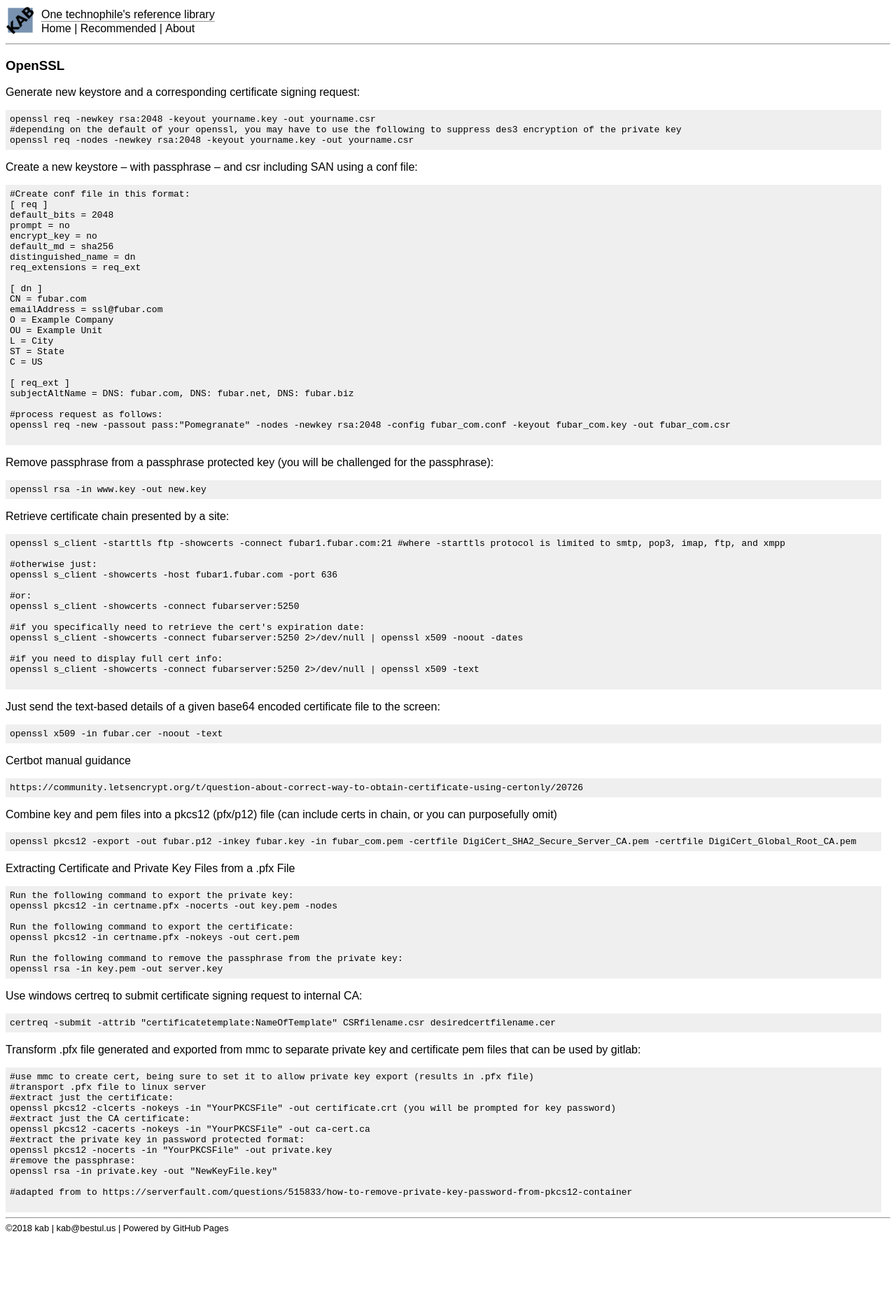
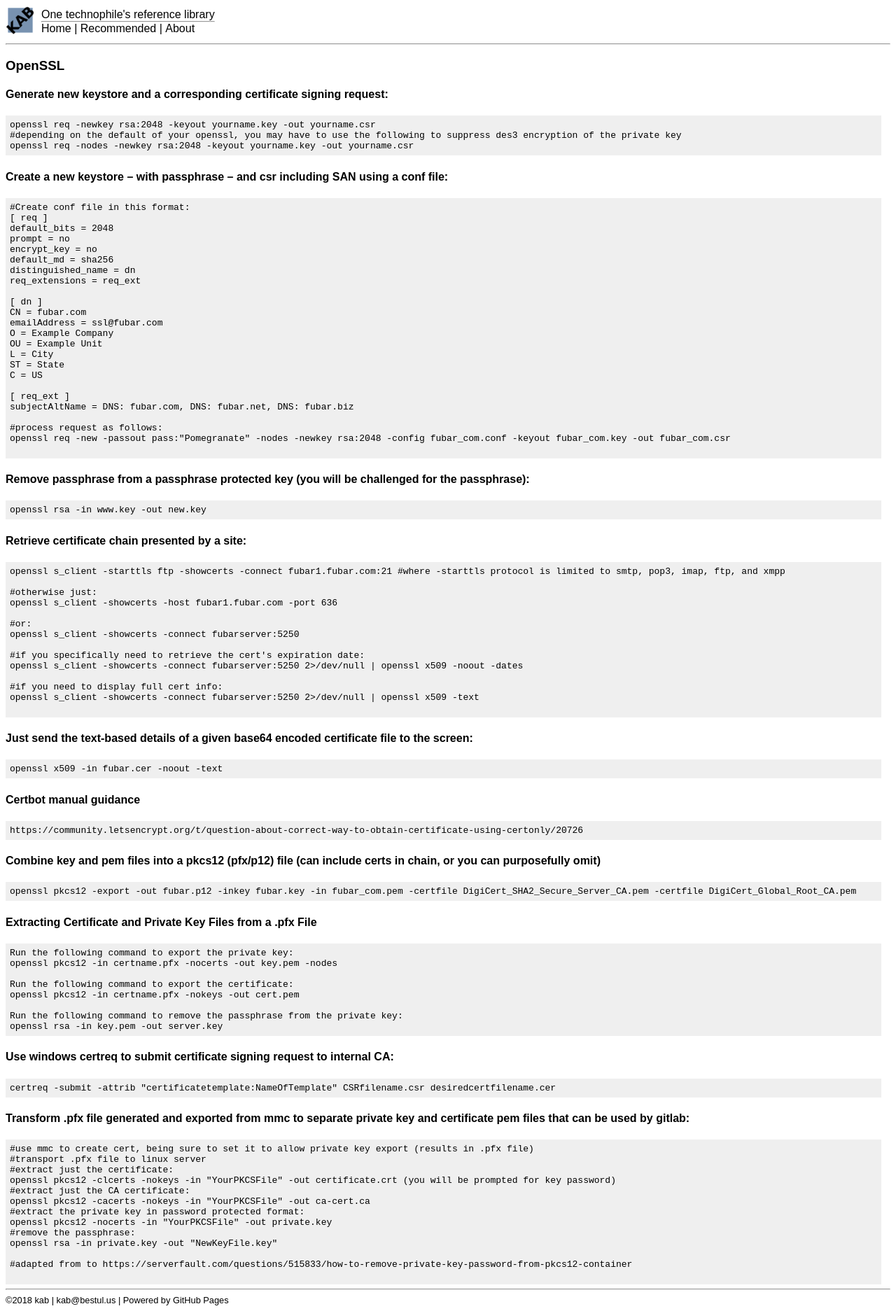
Before and after one commit to kabtech/kab, a Jekyll site: the page built from ccc/openssl.md, in a window 1280 px wide. Shown: the whole page at 70% size. Built offline with Jekyll 4.4.1, drawn with Linux system fonts in a browser that asks for light colours; before the commit the page ends 1770 px from its top, so only the background shows below that.

````diff
--- a/ccc/openssl.md
+++ b/ccc/openssl.md
@@ -6,14 +6,14 @@ title: OpenSSL
 
 ### OpenSSL
 
-Generate new keystore and a corresponding certificate signing request:
+#### Generate new keystore and a corresponding certificate signing request:
 ```
 openssl req -newkey rsa:2048 -keyout yourname.key -out yourname.csr
 #depending on the default of your openssl, you may have to use the following to suppress des3 encryption of the private key
 openssl req -nodes -newkey rsa:2048 -keyout yourname.key -out yourname.csr
 ```
 
-Create a new keystore -- with passphrase -- and csr including SAN using a conf file:
+#### Create a new keystore -- with passphrase -- and csr including SAN using a conf file:
 ```
 #Create conf file in this format:
 [ req ]
@@ -41,12 +41,12 @@ openssl req -new -passout pass:"Pomegranate" -nodes -newkey rsa:2048 -config fub
 
 ```
 
-Remove passphrase from a passphrase protected key (you will be challenged for the passphrase):
-
+#### Remove passphrase from a passphrase protected key (you will be challenged for the passphrase):
 ```
 openssl rsa -in www.key -out new.key
 ```
-Retrieve certificate chain presented by a site:
+
+#### Retrieve certificate chain presented by a site:
 ```
 openssl s_client -starttls ftp -showcerts -connect fubar1.fubar.com:21 #where -starttls protocol is limited to smtp, pop3, imap, ftp, and xmpp
 
@@ -64,22 +64,22 @@ openssl s_client -showcerts -connect fubarserver:5250 2>/dev/null | openssl x509
 
 ```
 
-Just send the text-based details of a given base64 encoded certificate file to the screen:
+#### Just send the text-based details of a given base64 encoded certificate file to the screen:
 ```
 openssl x509 -in fubar.cer -noout -text
 ```
 
-Certbot manual guidance
+#### Certbot manual guidance
 ```
 https://community.letsencrypt.org/t/question-about-correct-way-to-obtain-certificate-using-certonly/20726
 ```
 
-Combine key and pem files into a pkcs12 (pfx/p12) file (can include certs in chain, or you can purposefully omit)
+#### Combine key and pem files into a pkcs12 (pfx/p12) file (can include certs in chain, or you can purposefully omit)
 ```
 openssl pkcs12 -export -out fubar.p12 -inkey fubar.key -in fubar_com.pem -certfile DigiCert_SHA2_Secure_Server_CA.pem -certfile DigiCert_Global_Root_CA.pem
 ```
 
-Extracting Certificate and Private Key Files from a .pfx File
+#### Extracting Certificate and Private Key Files from a .pfx File
 ```
 Run the following command to export the private key:
 openssl pkcs12 -in certname.pfx -nocerts -out key.pem -nodes
@@ -90,12 +90,13 @@ openssl pkcs12 -in certname.pfx -nokeys -out cert.pem
 Run the following command to remove the passphrase from the private key:
 openssl rsa -in key.pem -out server.key
 ```
-Use windows certreq to submit certificate signing request to internal CA:
+
+#### Use windows certreq to submit certificate signing request to internal CA:
 ```
 certreq -submit -attrib "certificatetemplate:NameOfTemplate" CSRfilename.csr desiredcertfilename.cer
 ```
 
-Transform .pfx file generated and exported from mmc to separate private key and certificate pem files that can be used by gitlab:
+#### Transform .pfx file generated and exported from mmc to separate private key and certificate pem files that can be used by gitlab:
 ```
 #use mmc to create cert, being sure to set it to allow private key export (results in .pfx file)
 #transport .pfx file to linux server
````
